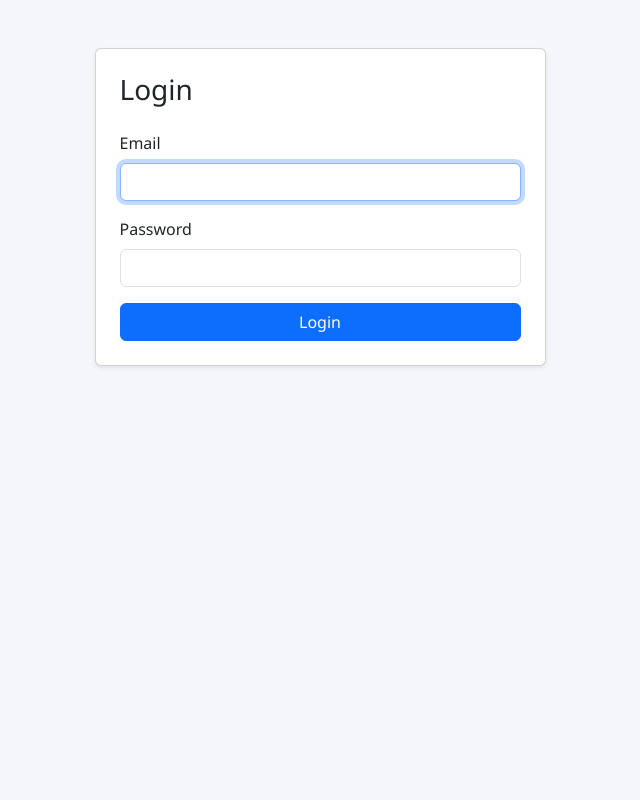
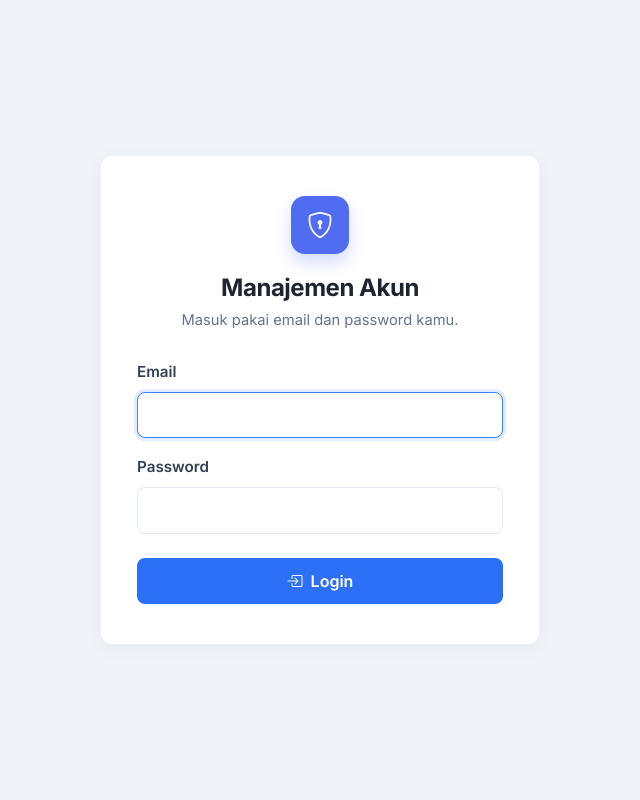
Before and after one commit to Kaffahh/pbl_ti_2025_a_muhammadislamikaffah, a PHP site: page /views/login/index.php in a window 1280 px wide. Shown: the whole page, without its empty margins (320-960 px from the left). Run offline with PHP 8.4, Linux system fonts and the light colour scheme; some libraries are stand-ins or nearby versions.

Commit message:
refactor: design, ui, model, and flow system

```diff
--- a/views/accounttype/form.php
+++ b/views/accounttype/form.php
@@ -12,7 +12,7 @@ require_once __DIR__ . '/../layout/header.php';
             </div>
 
             <div class="card-body">
-                <form action="<?= $isEdit ? BASE_URL . '/accounttype/' . $id . '/update' : BASE_URL . '/accounttype/store' ?>" method="POST">
+                <form action="<?= $isEdit ? BASE_URL . '/account-type/' . $id . '/update' : BASE_URL . '/account-type/store' ?>" method="POST">
 
                     <div class="mb-3">
                         <label class="form-label">Name</label>
@@ -34,7 +34,7 @@ require_once __DIR__ . '/../layout/header.php';
 
                     <div class="d-flex gap-2">
                         <button type="submit" class="btn btn-primary"><?= $isEdit ? 'Update' : 'Save' ?></button>
-                        <a href="<?= BASE_URL ?>/accounttype" class="btn btn-secondary">Cancel</a>
+                        <a href="<?= BASE_URL ?>/account-type" class="btn btn-secondary">Cancel</a>
                     </div>
 
                 </form>
--- a/views/login/index.php
+++ b/views/login/index.php
@@ -2,48 +2,170 @@
 $errors = $errors ?? [];
 ?>
 <!DOCTYPE html>
-<html lang="en">
+<html lang="id">
 <head>
     <meta charset="UTF-8">
     <meta name="viewport" content="width=device-width, initial-scale=1.0">
-    <title>Login</title>
+    <title>Login - Manajemen Akun</title>
+    <!-- Google Fonts Inter -->
+    <link rel="preconnect" href="https://fonts.googleapis.com">
+    <link rel="preconnect" href="https://fonts.gstatic.com" crossorigin>
+    <link href="https://fonts.googleapis.com/css2?family=Inter:wght@400;500;600;700&display=swap" rel="stylesheet">
+    <!-- Bootstrap 5 & Icons -->
     <link href="https://cdn.jsdelivr.net/npm/bootstrap@5.3.0/dist/css/bootstrap.min.css" rel="stylesheet">
-    <link href="<?= BASE_URL ?>/assets/css/style.css" rel="stylesheet">
+    <link href="https://cdn.jsdelivr.net/npm/bootstrap-icons@1.11.3/font/bootstrap-icons.min.css" rel="stylesheet">
+    <style>
+        * {
+            box-sizing: border-box;
+        }
+        body {
+            background-color: #f0f4f9;
+            font-family: 'Inter', -apple-system, BlinkMacSystemFont, 'Segoe UI', Roboto, sans-serif;
+            min-height: 100vh;
+            display: flex;
+            align-items: center;
+            justify-content: center;
+            padding: 1.5rem;
+            margin: 0;
+            color: #1e293b;
+        }
+        .login-card {
+            background: #ffffff;
+            width: 100%;
+            max-width: 440px;
+            border-radius: 12px;
+            padding: 40px 36px;
+            box-shadow: 0 4px 20px rgba(0, 0, 0, 0.04), 0 1px 3px rgba(0, 0, 0, 0.02);
+            border: 1px solid #eef2f6;
+        }
+        .icon-badge {
+            width: 58px;
+            height: 58px;
+            background: #506cf0;
+            border-radius: 14px;
+            display: flex;
+            align-items: center;
+            justify-content: center;
+            margin: 0 auto 20px auto;
+            color: #ffffff;
+            font-size: 26px;
+            box-shadow: 0 8px 16px rgba(80, 108, 240, 0.25);
+        }
+        .login-title {
+            font-size: 1.5rem;
+            font-weight: 700;
+            color: #1e2530;
+            text-align: center;
+            margin-bottom: 6px;
+            letter-spacing: -0.02em;
+        }
+        .login-subtitle {
+            font-size: 0.92rem;
+            color: #64748b;
+            text-align: center;
+            margin-bottom: 28px;
+        }
+        .form-label {
+            font-size: 0.95rem;
+            font-weight: 600;
+            color: #334155;
+            margin-bottom: 8px;
+        }
+        .form-control {
+            border: 1px solid #e2e8f0;
+            border-radius: 8px;
+            padding: 11px 14px;
+            font-size: 0.95rem;
+            background-color: #ffffff;
+            color: #1e293b;
+            transition: all 0.2s ease;
+        }
+        .form-control:focus {
+            border-color: #3b82f6;
+            box-shadow: 0 0 0 3px rgba(59, 130, 246, 0.15);
+            outline: none;
+        }
+        .form-control.is-invalid {
+            border-color: #ef4444;
+        }
+        .btn-login {
+            background-color: #2b70f7;
+            border: none;
+            border-radius: 8px;
+            color: #ffffff;
+            font-size: 1rem;
+            font-weight: 600;
+            padding: 11px;
+            width: 100%;
+            display: flex;
+            align-items: center;
+            justify-content: center;
+            gap: 8px;
+            margin-top: 24px;
+            transition: all 0.2s ease;
+        }
+        .btn-login:hover {
+            background-color: #1d5fe6;
+            box-shadow: 0 4px 14px rgba(43, 112, 247, 0.35);
+        }
+        .btn-login:active {
+            transform: scale(0.99);
+        }
+        .alert {
+            border-radius: 8px;
+            font-size: 0.88rem;
+            padding: 10px 14px;
+            margin-bottom: 20px;
+        }
+    </style>
 </head>
 <body>
-<div class="container py-5">
-    <div class="row justify-content-center">
-        <div class="col-md-5">
-            <div class="card shadow-sm">
-                <div class="card-body p-4">
-                    <h3 class="mb-4">Login</h3>
+
+<div class="login-card">
+    <!-- Icon Badge Shield -->
+    <div class="icon-badge">
+        <i class="bi bi-shield-lock"></i>
+    </div>
+
+    <!-- Title & Subtitle -->
+    <h1 class="login-title">Manajemen Akun</h1>
+    <p class="login-subtitle">Masuk pakai email dan password kamu.</p>
+
+    <!-- Error Alert -->
     <?php if (isset($errors['login'])): ?>
-                        <div class="alert alert-danger"><?= htmlspecialchars($errors['login']) ?></div>
+        <div class="alert alert-danger d-flex align-items-center gap-2">
+            <i class="bi bi-exclamation-triangle-fill"></i>
+            <div><?= htmlspecialchars($errors['login']) ?></div>
+        </div>
     <?php endif; ?>
-                    <form action="<?= BASE_URL ?>/login/authenticate" method="POST">
+
+    <!-- Form -->
+    <form action="<?= BASE_URL ?>/login/authenticate" method="POST" novalidate>
         <div class="mb-3">
-                            <label class="form-label">Email</label>
-                            <input type="email" name="email"
+            <label for="email" class="form-label">Email</label>
+            <input type="email" id="email" name="email"
                    class="form-control <?= isset($errors['email']) ? 'is-invalid' : '' ?>"
                    value="<?= htmlspecialchars($email ?? '') ?>" autofocus>
             <?php if (isset($errors['email'])): ?>
                 <div class="invalid-feedback"><?= htmlspecialchars($errors['email']) ?></div>
             <?php endif; ?>
         </div>
-                        <div class="mb-3">
-                            <label class="form-label">Password</label>
-                            <input type="password" name="password"
+
+        <div class="mb-2">
+            <label for="password" class="form-label">Password</label>
+            <input type="password" id="password" name="password"
                    class="form-control <?= isset($errors['password']) ? 'is-invalid' : '' ?>">
             <?php if (isset($errors['password'])): ?>
                 <div class="invalid-feedback"><?= htmlspecialchars($errors['password']) ?></div>
             <?php endif; ?>
         </div>
-                        <button type="submit" class="btn btn-primary w-100">Login</button>
+
+        <button type="submit" class="btn btn-login">
+            <i class="bi bi-box-arrow-in-right"></i>
+            <span>Login</span>
+        </button>
     </form>
 </div>
-            </div>
-        </div>
-    </div>
-</div>
+
 </body>
 </html>
```
Also changed, not shown: controllers/AccountType.php (+41 -12 lines), controllers/Accounts.php (+41 -11 lines), controllers/Actions.php (+10 -8 lines), models/AccountTypeModel.php (+18 -6 lines), models/AccountsModel.php (+5 -5 lines), models/ActionsModel.php (+18 -10 lines), views/accounttype/index.php (+16 -8 lines), views/actions/index.php (+13 -3 lines), views/layout/header.php (+9 -6 lines). Lines whose indentation alone changed are shown as unchanged.
